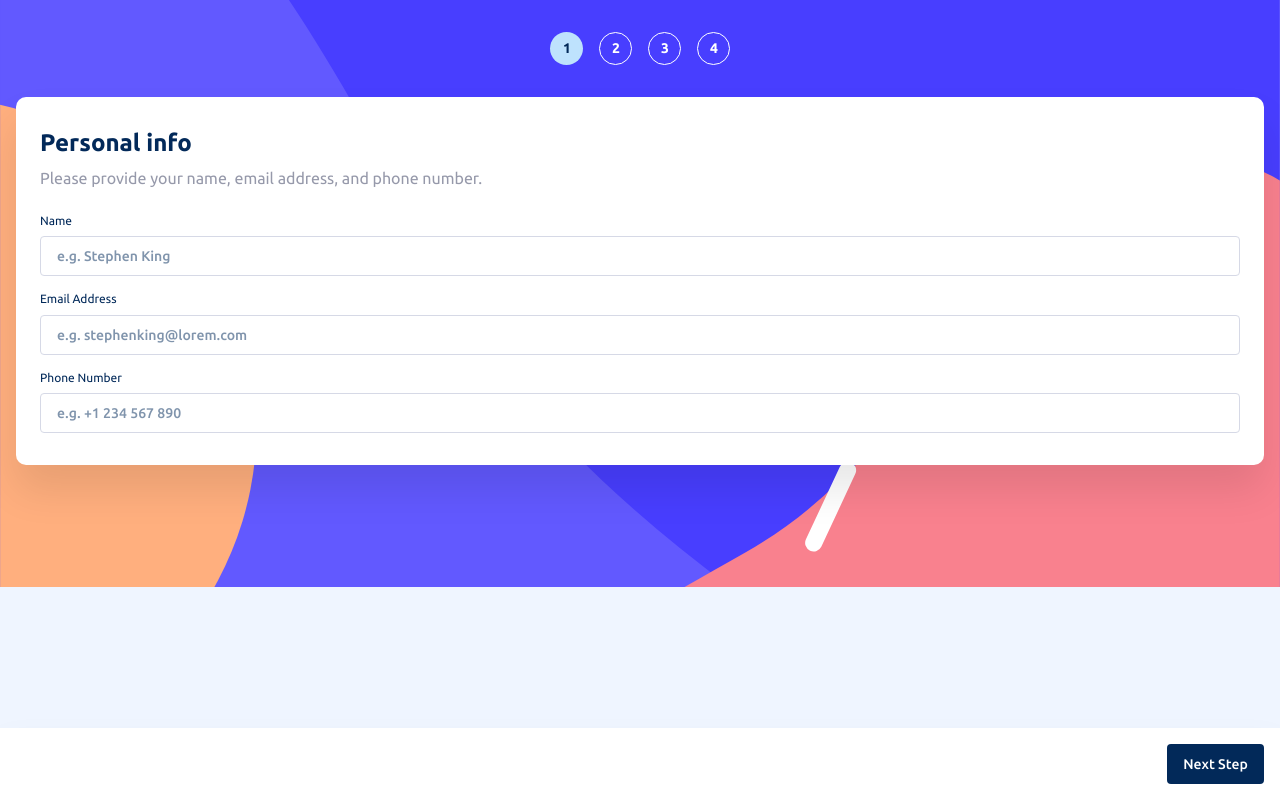
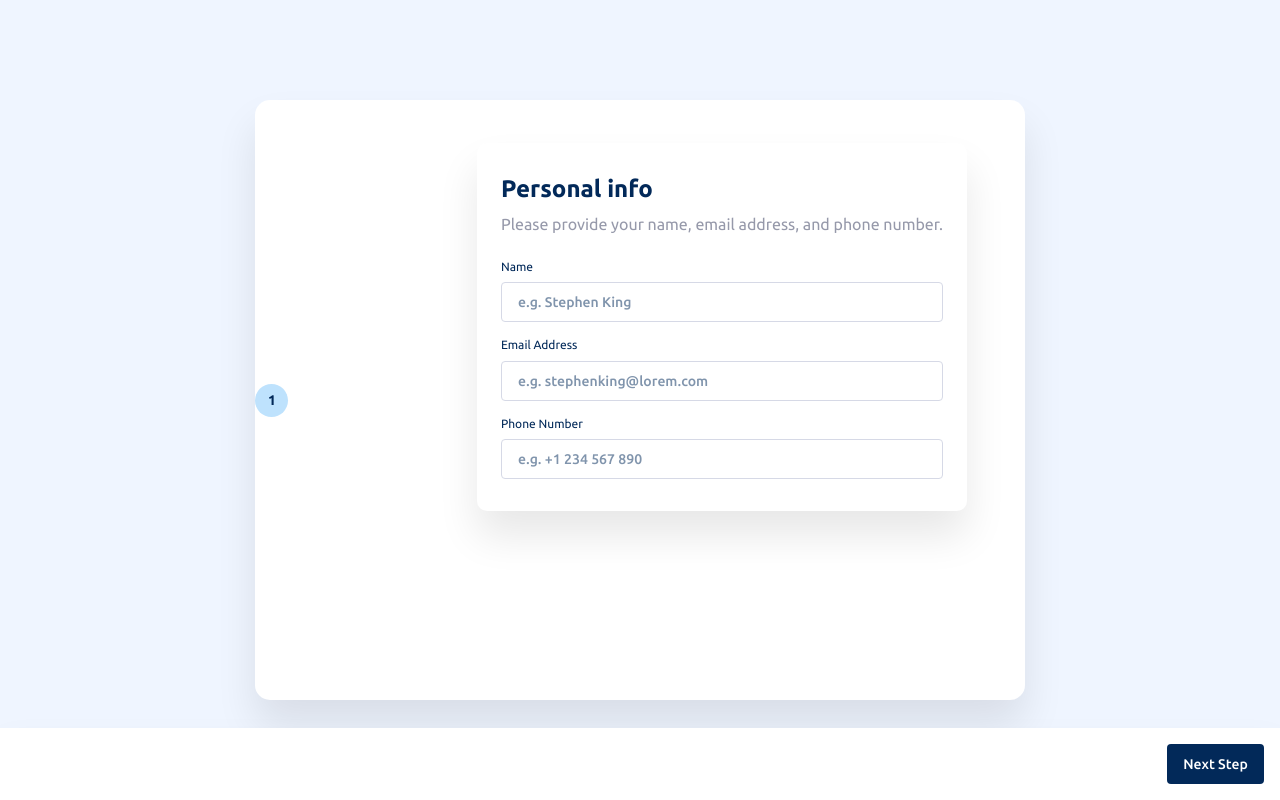
Before and after one commit to g-akca/multi-step-form, a React (Vite) app: page / in a window 1280 px wide. Built offline with nearby package versions, Linux system fonts and the light colour scheme.

Commit message:
Add tablet responsive App styles

```diff
--- a/src/App.jsx
+++ b/src/App.jsx
@@ -30,14 +30,25 @@ function App() {
   }
 
   return (
-    <div className="text-base leading-base text-grey-500 min-h-screen bg-blue-100 flex flex-col pt-8 pb-26 bg-[url('/images/bg-sidebar-mobile.svg')] bg-no-repeat bg-top bg-contain">
-      <main className="grow flex flex-col gap-8">
+    <div
+      className="
+        text-base leading-base text-grey-500 min-h-screen bg-blue-100 flex flex-col pt-8 pb-26
+        bg-[url('/images/bg-sidebar-mobile.svg')] bg-no-repeat bg-top bg-contain tablet:bg-none
+        tablet:px-10.25 tablet:py-16 tablet:justify-center tablet:items-center
+      "
+    >
+      <main
+        className="
+          grow flex flex-col gap-8 max-w-235 tablet:grow-0 tablet:flex-row tablet:bg-white tablet:rounded-[15px]
+          tablet:shadow-[0_25px_40px_rgba(0,0,0,0.095)] tablet:pr-14.5 tablet:min-h-150 tablet:gap-10.5
+        "
+      >
         <StepList
           currentStep={currentStep}
         />
 
         <FormProvider {...methods}>
-          <form className="grow flex flex-col gap-6 justify-between px-4">
+          <form className="grow flex flex-col gap-6 justify-between px-4 tablet:px-0 tablet:pt-10.75 tablet:pb-8">
             <FormSection
               currentStep={currentStep}
               goToStep2={() => setCurrentStep(2)}
```
